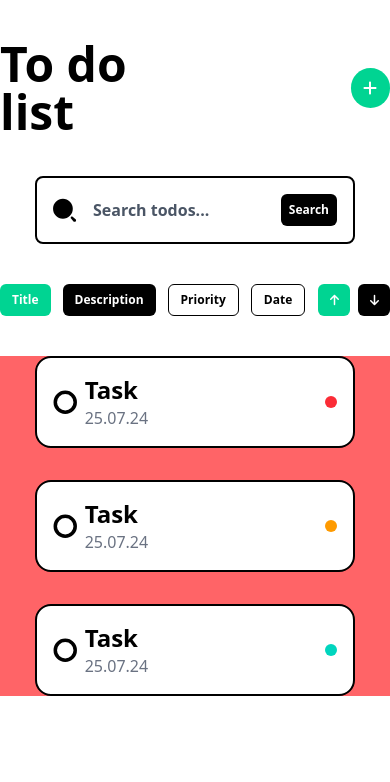
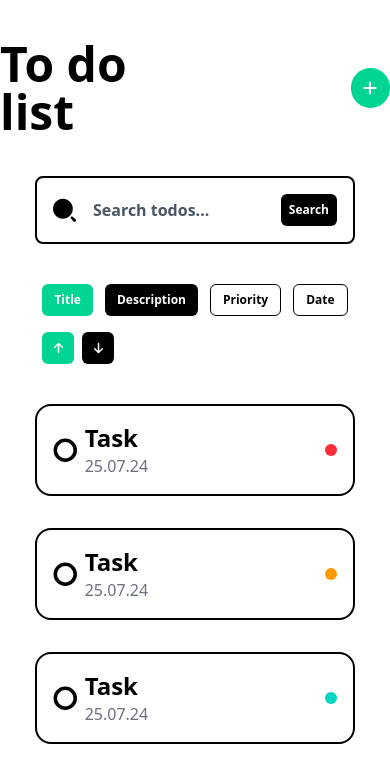
Before and after one commit to gbeatrice24/ToDo, a Vue app: page / in a window 390 px wide. Shown: the top 782 px of the page. Built offline with nearby package versions, Linux system fonts and the light colour scheme.

Commit message:
ITL-6: Implement make  a component and six button first - phone

```diff
--- a/src/components/FilterTodos.vue
+++ b/src/components/FilterTodos.vue
@@ -1,6 +1,6 @@
 <template>
     <div class="flex justify-center items-center">
-        <div class="flex font-semibold w-lg justify-between">
+        <div class="flex flex-col space-y-4 md:flex-row font-semibold md:w-lg justify-between">
             <div class="space-x-3">
                 <button class="bg-emerald-400 text-xs text-white pl-3 pr-3 h-8 rounded-md">Title</button>
                 <button class="bg-black text-xs text-white pl-3 pr-3 h-8 rounded-md">Description</button>
--- a/src/layout/MainLayout.vue
+++ b/src/layout/MainLayout.vue
@@ -6,7 +6,7 @@
 
         <FilterTodos />
 
-        <div class="flex justify-center items-center bg-red-400">
+        <div class="flex justify-center items-center">
             <img v-if="isEmpty" class="" src="../assets/NoTodos.svg" alt="NoTodos" />
             <TransitionGroup tag="div" class="flex flex-col gap-8" name="list">
                 <TaskCard v-for="task in filteredTasks" :key="task.id" :task="task"
```
